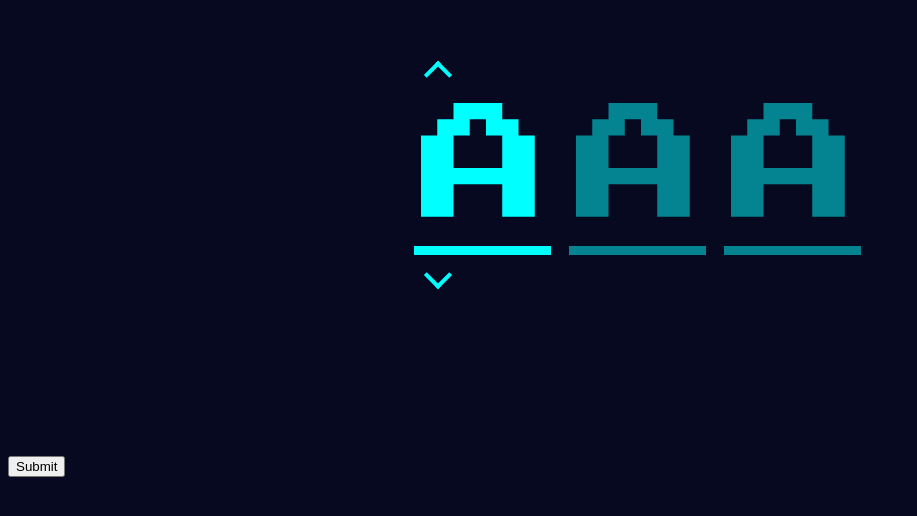
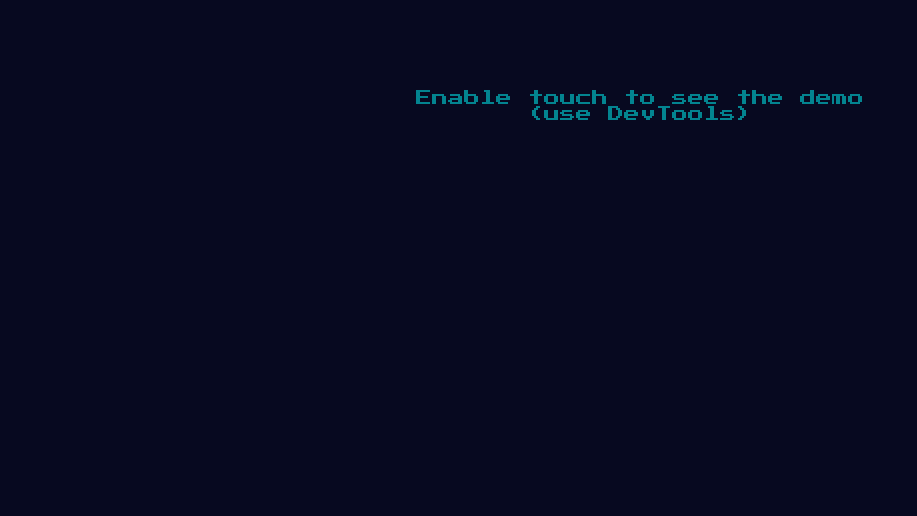
Before and after one commit to pecuchet/arcade-score-initials, a website: page index.html in a window 1280 px wide. Shown: the part 110-626 px from the top of the page, without its empty margins (0-917 px from the left). Drawn offline with Linux system fonts and the light colour scheme.

Commit message:
Demo layout; show error msg if not touch

```diff
--- a/index.html
+++ b/index.html
@@ -13,20 +13,22 @@
             -webkit-tap-highlight-color: rgba(0, 0, 0, 0);
             -webkit-touch-callout: none;
             -webkit-user-select: none;
+            user-select: none;
         }
-
         body {
             font-family: 'Press Start 2P', cursive;
             background: #070920;
             color: rgba(0, 255, 255, .5);
-            /* prevent selection on long tap, showing mobile select UI*/
-            -webkit-user-select: none;
+        }
+        #wrap {
+            width: 490px;
+            margin: 200px auto 150px auto;
+        }
+        #error-no-touch {
+            text-align: center;
         }
 
-        #wrap {
-            width: 470px;
-            margin: 200px auto;
-        }
+        /* div with initial */
 
         .aii-box {
             position: relative;
@@ -37,11 +39,23 @@
             text-transform: uppercase;
             margin: 0 9px;
         }
-
+        .aii-box.aii-active {
+            color: rgba(0, 255, 255, 1);
+        }
+        .aii-box.aii-active div {
+            -webkit-animation: blink .5s step-end infinite alternate;
+        }
         .aii-box div {
-            padding-left: 7px;
+            text-indent: 14px;
             border-bottom: 9px solid;
         }
+        @-webkit-keyframes blink {
+            50% {
+                border-color: transparent;
+            }
+        }
+
+        /* top and bottom buttons */
 
         .aii-box button {
             position: absolute;
@@ -52,62 +66,76 @@
             background: none;
             border: none;
         }
-
         .aii-box button:after {
             content: '';
-            display: block;
-            position: absolute;
-            top: 25px;
-            left: 14px;
+            display: inline-block;
             width: 20px;
             height: 20px;
-            border-top: 4px solid;
-            border-right: 4px solid;
+            border-top: 6px solid;
+            border-right: 6px solid;
             -webkit-transform: rotate(-45deg);
             transform: rotate(-45deg);
         }
-
         .aii-box button:last-of-type {
             bottom: auto;
             top: 100%;
         }
-
         .aii-box button:last-of-type:after {
             top: 10px;
             -webkit-transform: rotate(135deg);
             transform: rotate(135deg);
         }
 
-        .aii-active {
+        /* submit demo */
+        #submit-wrap {
+            text-align: center;
+            display: none;
+        }
+        #submit-btn {
+            font-family: inherit;
             color: rgba(0, 255, 255, 1);
+            border: 2px solid;
+            background: none;
+            -webkit-appearance: none;
+            -moz-appearance: none;
+            appearance: none;
+            padding: 5px;
+            margin-bottom: 10px;
         }
 
-        .aii-active div {
-            -webkit-animation: blink .5s step-end infinite alternate;
-        }
-
-        @-webkit-keyframes blink {
-            50% {
-                border-color: transparent;
-            }
-        }
     </style>
 </head>
 <body>
 <div id="wrap"></div>
-<button id="submitButton">Submit</button>
+<div id="submit-wrap">
+    <button id="submit-btn">SUBMIT</button>
+    <div id="submit-result"></div>
+</div>
+
 </body>
 <script type="module">
     import ArcadeInitials from './dist/ArcadeInitials.js';
 
-    let container = document.getElementById('wrap'),
-        button = document.getElementById('submitButton');
+    (function(){
+        let d = document,
+            container = d.getElementById('wrap'),
+            button = d.getElementById('submit-btn'),
+            submit = d.getElementById('submit-wrap'),
+            isTouch = 'ontouchstart' in window;
 
-    (new ArcadeInitials())
-        .create(3, container)
-        .setActive(0)
-        .bindSubmit(button, function () {
-            console.log(this.getInput());
-        });
+        if (!isTouch) {
+            container.innerHTML = '<p id="error-no-touch">Enable touch to see the demo (use DevTools)</p>';
+            return;
+        }
+
+        submit.style.display = 'block';
+
+        (new ArcadeInitials())
+            .create(3, container)
+            .setActive(0)
+            .bindSubmit(button, function () {
+                submit.querySelector('div').textContent = 'Your initials are: ' + this.getInput();
+            });
+    }());
 </script>
 </html>
```
